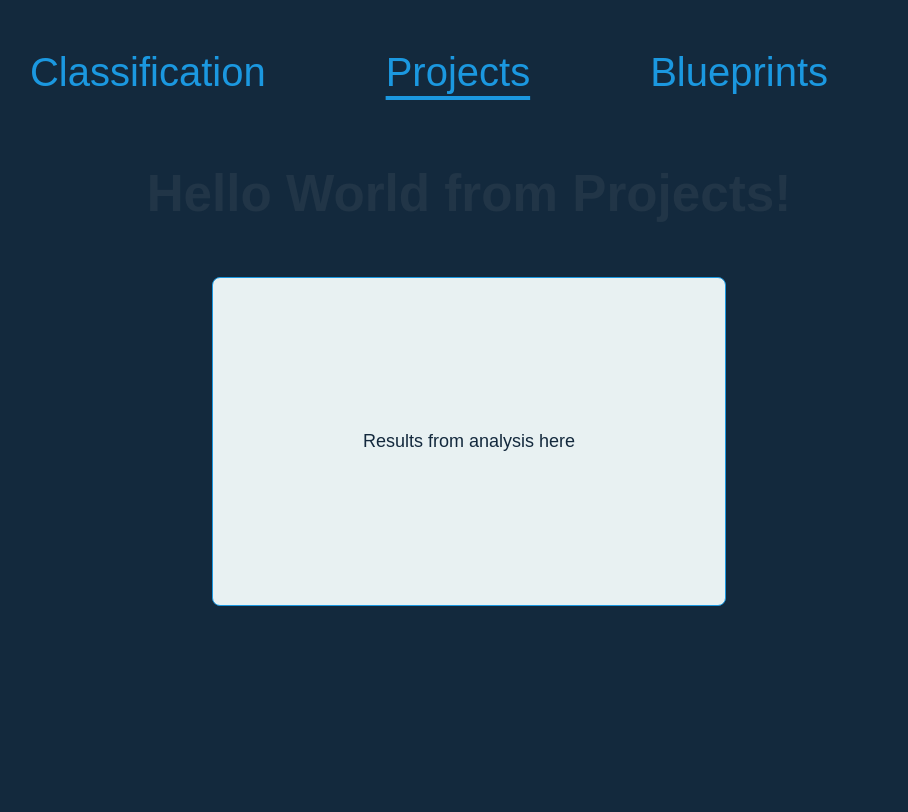
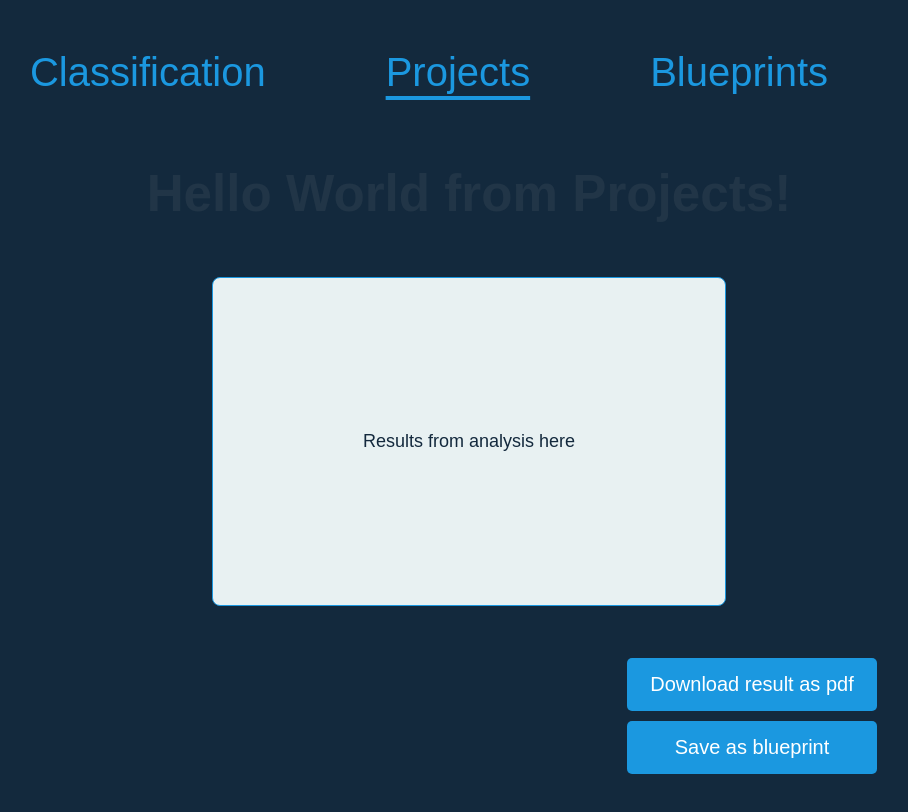
Before and after one commit to ProjectCED/CED-LLM, a React (Vite) app in the folder frontend/: page /app/projects in a window 1280 px wide. Shown: the top 812 px of the page, without its empty margins (171-1079 px from the left). Built offline with nearby package versions, Linux system fonts and the light colour scheme.

Commit message:
Added download and save blueprint buttons to the project view

```diff
--- a/frontend/src/Projects.css
+++ b/frontend/src/Projects.css
@@ -1,4 +1,4 @@
-/* Styles for the main container of the projects section, utilizing flexbox for layout.*/
+/* Styles for the main container of the projects section, utilizing flexbox for layout. */
 .projects-container {
   display: flex;
   flex-direction: column;
@@ -7,9 +7,10 @@
   height: 100vh;
   background-color: #13293D;
   padding: 20px;
+  position: relative;
 }
 
-  /* Styles for the box displaying results, including padding, border, background color, and text formatting.*/
+/* Styles for the box displaying results, including padding, border, background color, and text formatting. */
 .results-box {
   margin-top: 20px;
   padding: 150px 150px;
@@ -20,3 +21,30 @@
   font-size: 18px;
   text-align: center;
 }
+
+/* Container for buttons, positioning them to the right side and stacking vertically */
+.button-container-projects {
+  position: absolute;
+  top: 65%;
+  right: 200px;
+  display: flex;
+  flex-direction: column;
+  gap: 10px;
+}
+
+/* Styles for the download button */
+.download-button, .blueprint-button {
+  background-color: #1B98E0;
+  color: white;
+  border: none;
+  padding: 15px 20px;
+  border-radius: 5px;
+  cursor: pointer;
+  font-size: 20px;
+  width: 250px;
+}
+
+/* Hover effect for the buttons */
+.download-button:hover, .blueprint-button:hover {
+  background-color: #167ABC;
+}
--- a/frontend/src/Projects.jsx
+++ b/frontend/src/Projects.jsx
@@ -8,6 +8,11 @@ const Projects = () => {
       <div className="results-box">
         Results from analysis here
       </div>
+
+      <div className="button-container-projects">
+        <button className="download-button">Download result as pdf</button>
+        <button className="blueprint-button">Save as blueprint</button>
+      </div>
     </div>
   );
 };
```
Lines whose indentation alone changed are shown as unchanged.
